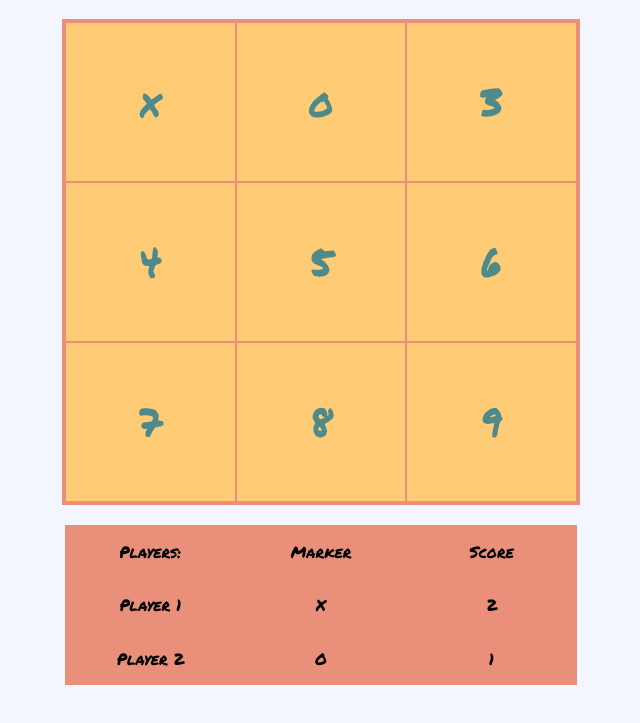
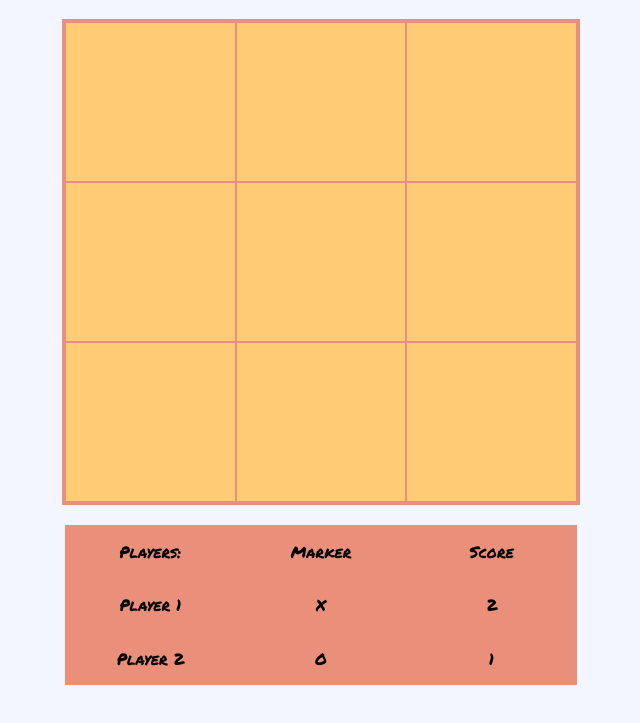
Before and after one commit to liampc/ticTacToe, a plain HTML site: page index.html in a window 1280 px wide. Shown: the part 71-794 px from the top of the page, without its empty margins (319-959 px from the left). Drawn offline with Linux system fonts and the light colour scheme.

Commit message:
delete classes on span

```diff
--- a/index.html
+++ b/index.html
@@ -12,15 +12,15 @@
         <h1>TIC-TAC-TOE</h1>
     </header>
     <div class="div-table" >
-            <span data-row="row1" data-col="column1">x</span>
-            <span data-row="row1" data-col="column2">o</span>
-            <span data-row="row1" data-col="column3">3</span>
-            <span data-row="row2" data-col="column1">4</span>
-            <span data-row="row2" data-col="column2">5</span>
-            <span data-row="row2" data-col="column3">6</span>
-            <span data-row="row3" data-col="column1">7</span>
-            <span data-row="row3" data-col="column2">8</span>
-            <span data-row="row3" data-col="column3">9</span>
+        <span></span>
+        <span></span>
+        <span></span>
+        <span></span>
+        <span></span>
+        <span></span>
+        <span></span>
+        <span></span>
+        <span></span>
         </div>
     </div>
     <div class="div-players">
```
